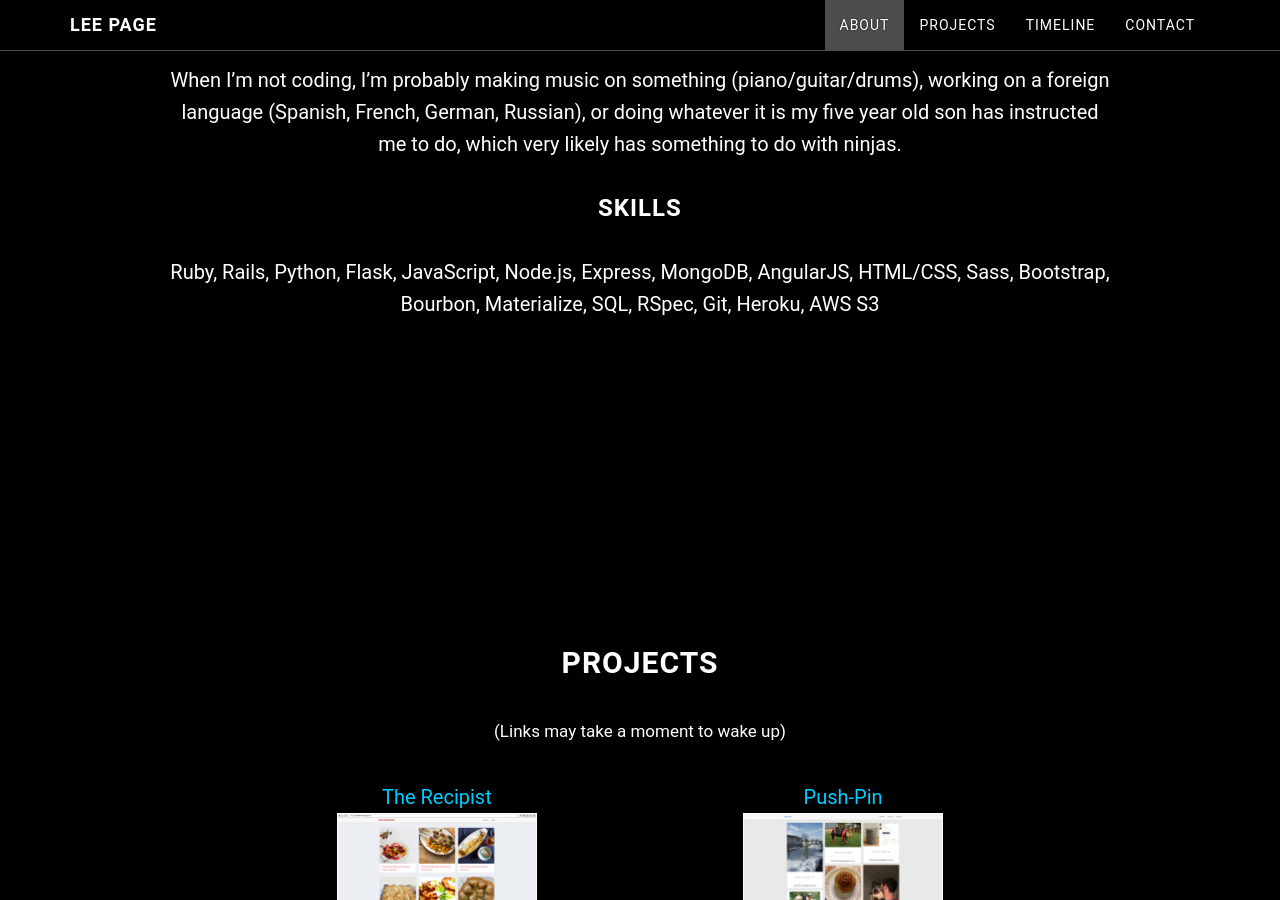
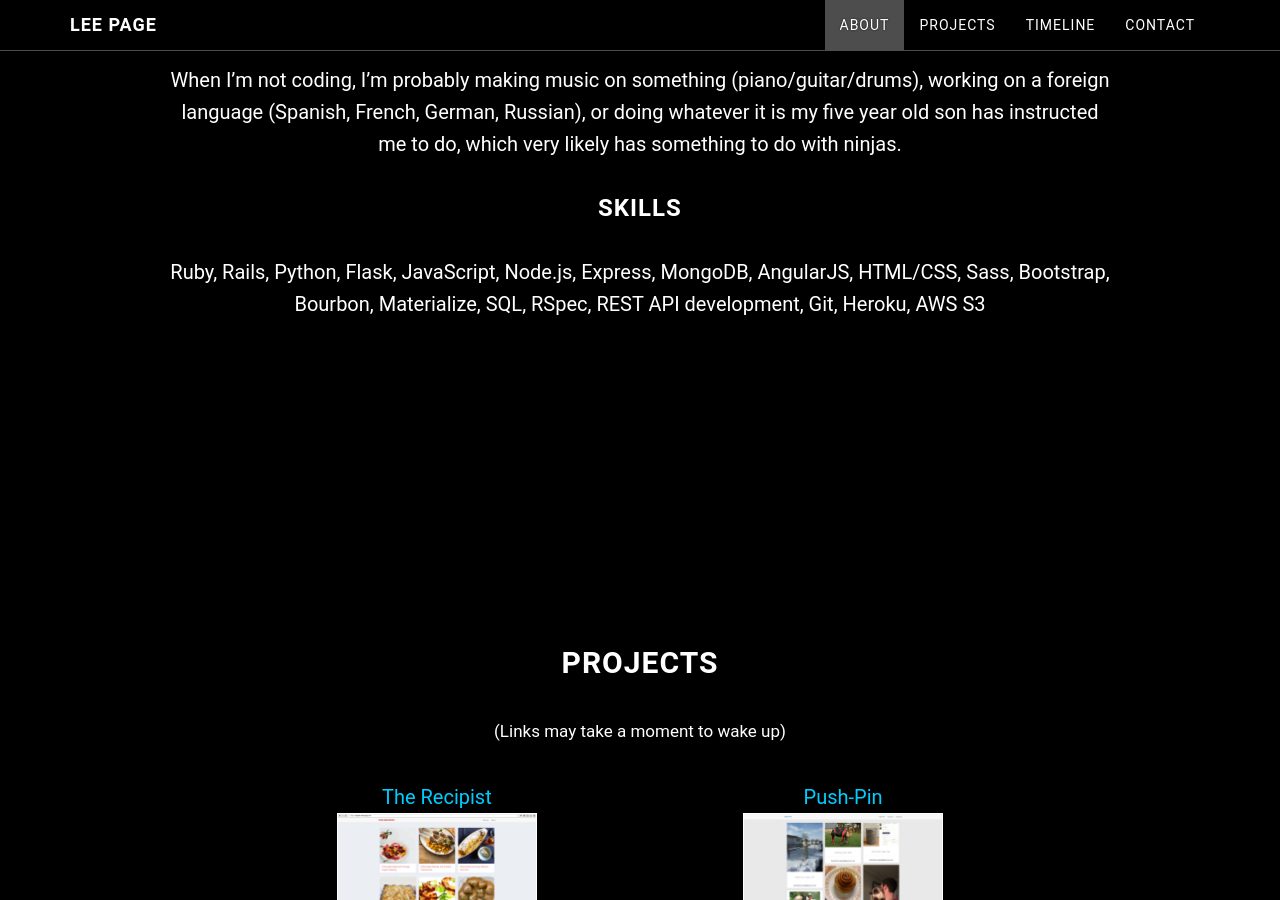
Before and after one commit to hLeePage/hLeePage.github.io, a Jekyll site: the page built from index.html, in a window 1280 px wide and 900 px high, scrolled down 1448 px. Built offline with Jekyll 4.4.1, drawn with Linux system fonts in a browser that asks for light colours; nearby versions of some CDN libraries; the list of posts is cut into pages by our own code; comment, search, counter and statistics services are not loaded.

Commit message:
Add REST API development to list of skills

```diff
--- a/about.html
+++ b/about.html
@@ -18,4 +18,4 @@ has something to do with ninjas.
 
 
 ### Skills
-Ruby, Rails, Python, Flask, JavaScript, Node.js, Express, MongoDB, AngularJS, HTML/CSS, Sass, Bootstrap, Bourbon, Materialize, SQL, RSpec, Git, Heroku, AWS S3
+Ruby, Rails, Python, Flask, JavaScript, Node.js, Express, MongoDB, AngularJS, HTML/CSS, Sass, Bootstrap, Bourbon, Materialize, SQL, RSpec, REST API development, Git, Heroku, AWS S3
```
